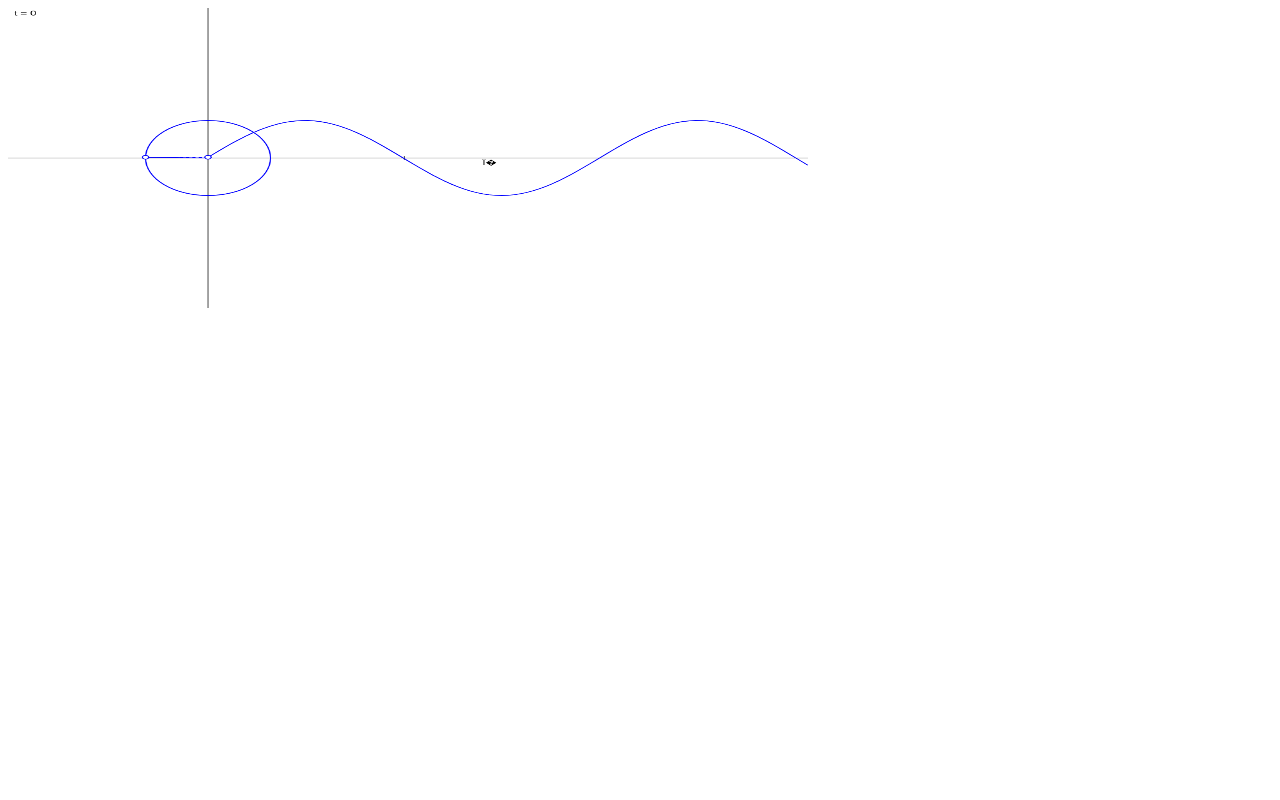
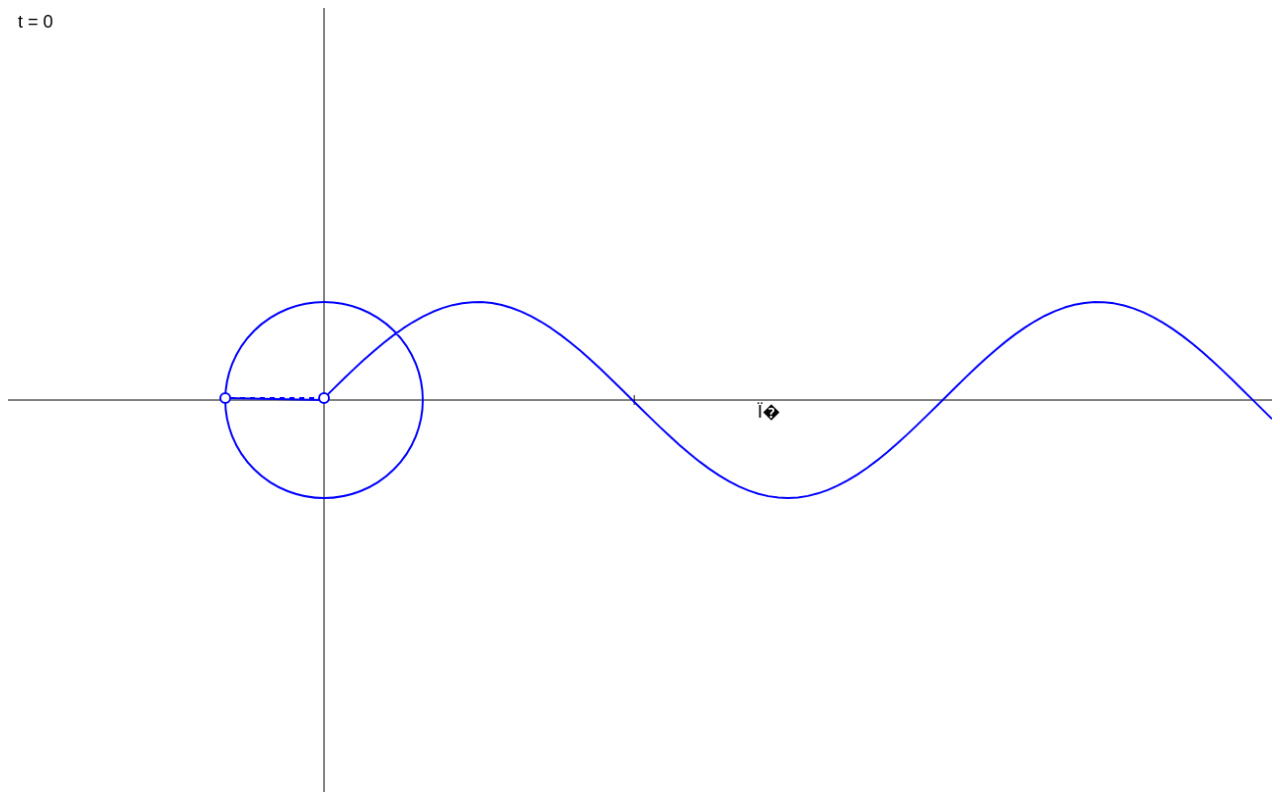
Before and after one commit to durbin/durbin.github.io, a plain HTML site: page index.html in a window 1280 px wide. Drawn offline with Linux system fonts and the light colour scheme.

Commit message:
sine wave

```diff
--- a/index.html
+++ b/index.html
@@ -2,8 +2,8 @@
 	<head>
 	</head>
 	<body>
-		<div id="canvas-container" style="width: 800px; height: 300px;">
-		    <canvas id="sineCanvas" style="width: 800px; height: 300px;" width="800" height="300"></canvas>
+		<div id="canvas-container" style="width: 100%; height: 100%;">
+		    <canvas id="sineCanvas" style="width: 100%; height: 100%;"></canvas>
 		</div>
 		<script src="index.js"></script>
 	</body>
```
